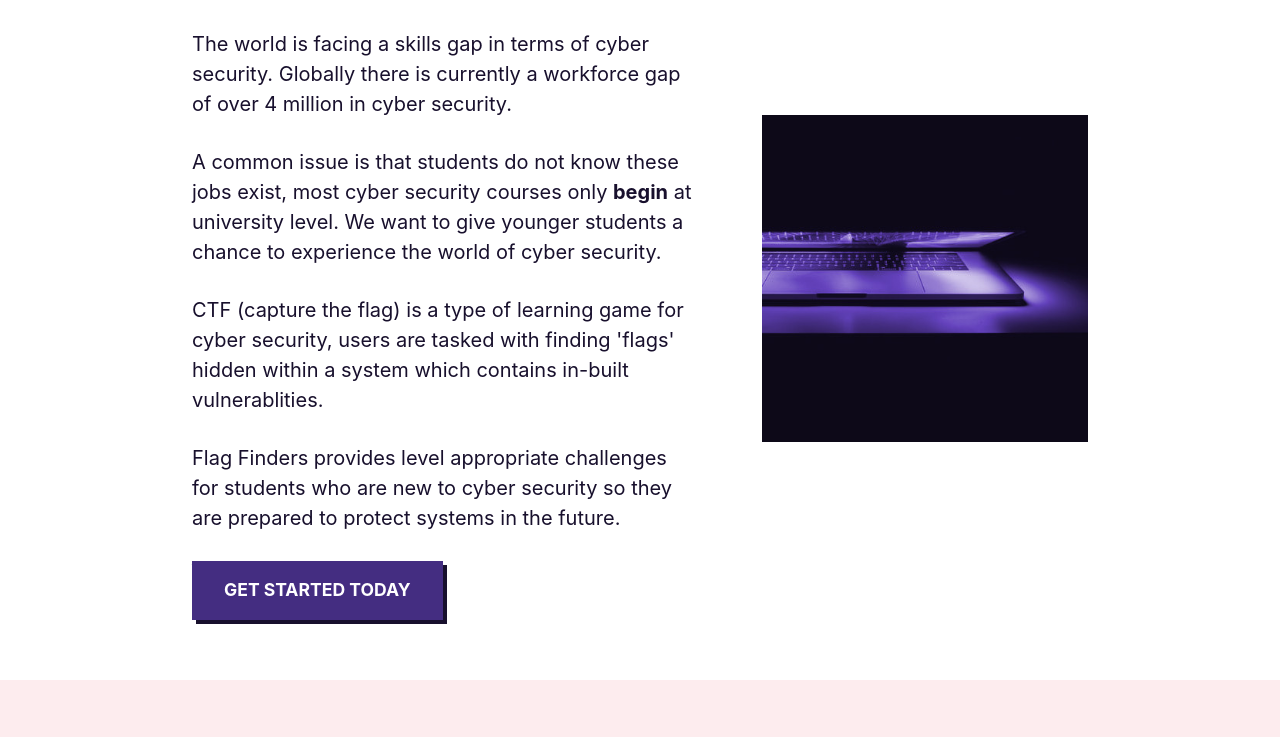
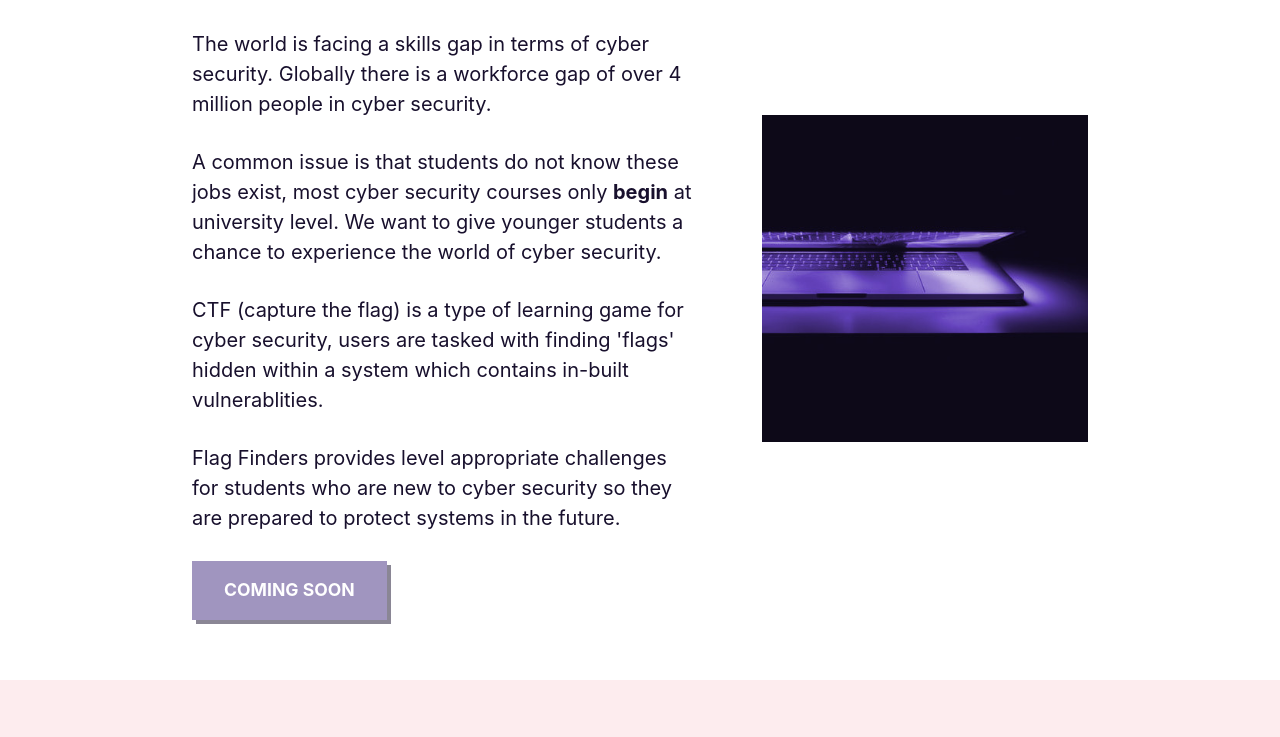
Before and after one commit to flagfinders/flagfinders.github.io, a plain HTML site: page index.html in a window 1280 px wide. Shown: the part 587-1324 px from the top of the page. Drawn offline with Linux system fonts and the light colour scheme.

Commit message:
Disabled sign-up link until main site is further in development

```diff
--- a/index.html
+++ b/index.html
@@ -50,11 +50,11 @@
             <div class="wrapper">
                 <div class="text-content">
                     <h2>Our mission</h2>
-                    <p>The world is facing a skills gap in terms of cyber security. Globally there is currently a workforce gap of over 4 million in cyber security.</p>
+                    <p>The world is facing a skills gap in terms of cyber security. Globally there is a workforce gap of over 4 million people in cyber security.</p>
                     <p>A common issue is that students do not know these jobs exist, most cyber security courses only <strong>begin</strong> at university level. We want to give younger students a chance to experience the world of cyber security.</p>
                     <p>CTF (capture the flag) is a type of learning game for cyber security, users are tasked with finding 'flags' hidden within a system which contains in-built vulnerablities.</p>
                     <p>Flag Finders provides level appropriate challenges for students who are new to cyber security so they are prepared to protect systems in the future.</p>
-                    <p><a href="https://app.flagfinders.dev/" class="button">Get started today</a></p>
+                    <p><a disabled href="https://app.flagfinders.dev/" class="button button--disabled">Coming soon</a></p>
                 </div>
                 <div class="image-content">
                     <img src="img/content/tianyi-ma-WiONHd_zYI4-unsplash.jpg">
--- a/style.css
+++ b/style.css
@@ -234,6 +234,11 @@ footer a {
     font-size: 1.1rem;
 }
 
+.button.button--disabled {
+    pointer-events: none;
+    opacity: 0.5;
+}
+
 .button:before {
     content: "";
     position: absolute;
```
